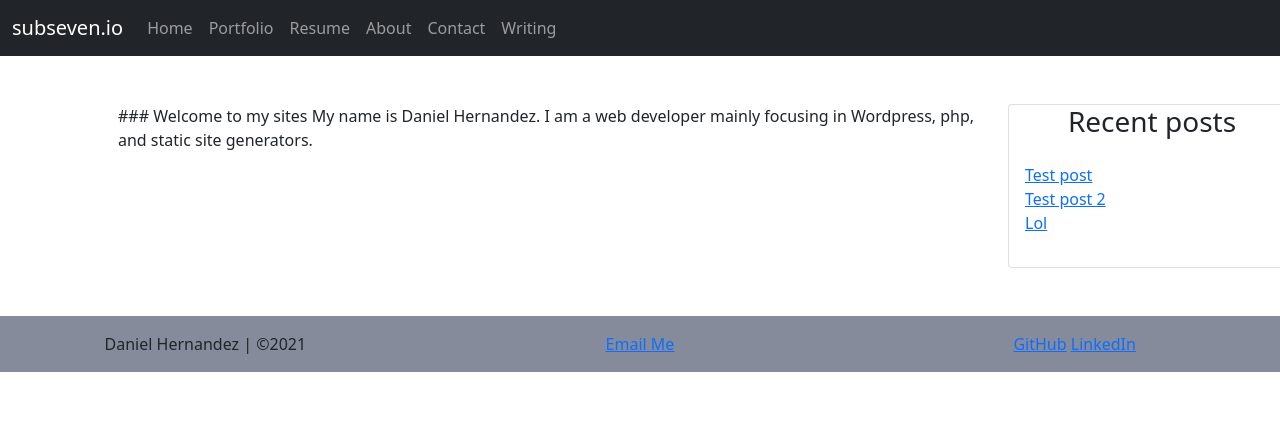
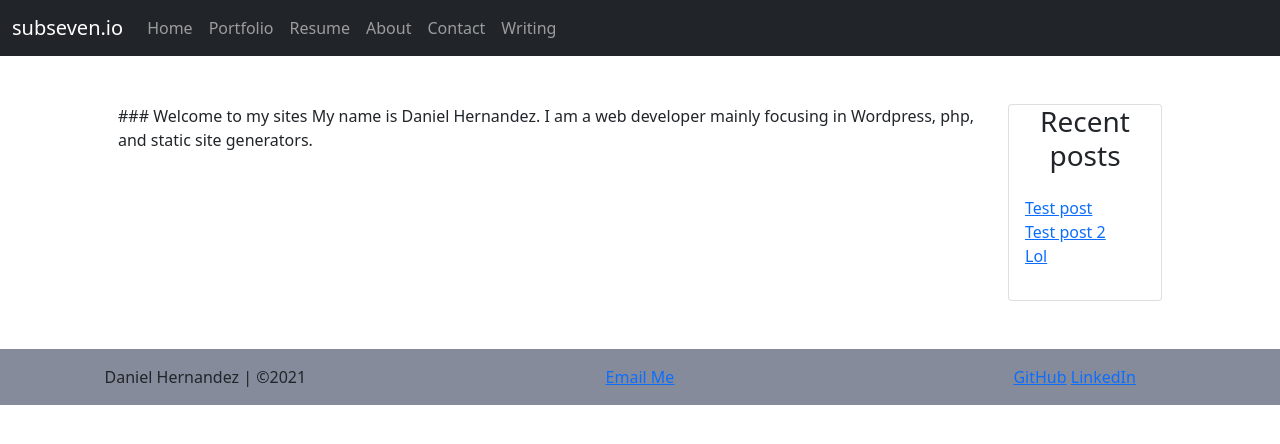
Before and after one commit to subsevenx/jekyll-subseven.io, a Jekyll site: the page built from index.html, in a window 1280 px wide. Shown: the top 444 px of the page. Built offline with Jekyll 4.4.1, drawn with Linux system fonts in a browser that asks for light colours.

```diff
--- a/_includes/sidebar.html
+++ b/_includes/sidebar.html
@@ -1,5 +1,5 @@
 
-<div class="card text-right" style="width: 18rem;">
+<div class="card text-right">
 <h3 class="text-center" >Recent posts  </h3>
 <div class="card-body">
     <ul style="list-style: none; padding: 0em;">
```
Also changed, not shown: _layouts/wrapper.html (+6 -2 lines).
